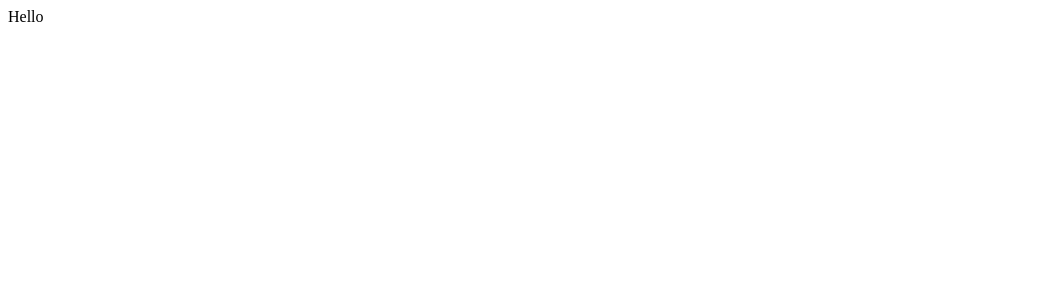
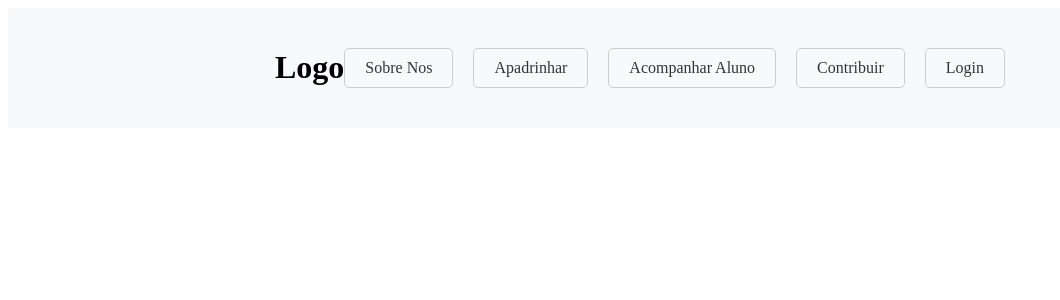
Before and after one commit to arthursuzuki/bloom_django, a Django app: page / in a window 1280 px wide. Before the commit the part shown is almost empty. Shown: the top 300 px of the page, without its empty margins (0-1060 px from the left). Run offline with Django 4.2, Linux system fonts and the light colour scheme.

Commit message:
homepage

```diff
--- a/project_bloom/app_bloom/templates/inicial/inicial.html
+++ b/project_bloom/app_bloom/templates/inicial/inicial.html
@@ -1,11 +1,73 @@
 <!DOCTYPE html>
-<html lang="pt-br">
+<html lang="en">
 <head>
+    <title>Blo🌸m</title>
     <meta charset="UTF-8">
     <meta name="viewport" content="width=device-width, initial-scale=1.0">
-    <title>Blo🌸m</title>
+    <title>Document</title>
+    <style>
+        .header {
+            display: flex;
+            justify-content: center; /* Center the content horizontally */
+            align-items: center;
+            padding: 20px;
+            background-color: #f8f9fa;
+        }
+
+        .btn-container {
+            display: flex;
+            gap: 20px; /* Add some space between buttons */
+        }
+
+        .btn {
+            padding: 10px 20px;
+            font-size: 16px;
+            cursor: pointer;
+            text-decoration: none;
+            color: #333;
+            border: 1px solid #ccc;
+            border-radius: 5px;
+            background-color: #f8f9fa;
+            transition: background-color 0.3s;
+        }
+
+        .btn:hover {
+            background-color: #e2e6ea;
+        }
+
+        .extra-buttons {
+            display: none;
+            justify-content: center; /* Center the buttons inside the extra-buttons container */
+        }
+
+        .extra-buttons .btn {
+            margin: 10px;
+        }
+    </style>
+    <script>
+        function toggleButtons() {
+            var extraButtons = document.getElementById("extra-buttons");
+            extraButtons.style.display = (extraButtons.style.display === "none") ? "flex" : "none";
+        }
+    </script>
 </head>
 <body>
-    Hello
+    <header class="header">
+        <h1>Logo</h1>
+        <nav class="btn-container">
+            <a class="btn">Sobre Nos</a>
+            <a class="btn">Apadrinhar</a>
+            <a class="btn">Acompanhar Aluno</a>
+            <a class="btn">Contribuir</a>
+            <a class="btn" onclick="toggleButtons()">Login</a>
+        </nav>
+    </header>
+
+    <div id="extra-buttons" class="extra-buttons">
+        <button class="btn">Login Funcionario</button>
+        <button class="btn">Login Padrinho</button>
+        <button class="btn">Cadastro Padrinho</button>
+
+    </div>
 </body>
 </html>
```
Also changed, not shown: project_bloom/app_bloom/templates/logo/Logo.png (added), project_bloom/app_bloom/templates/logo/user.png (added).
